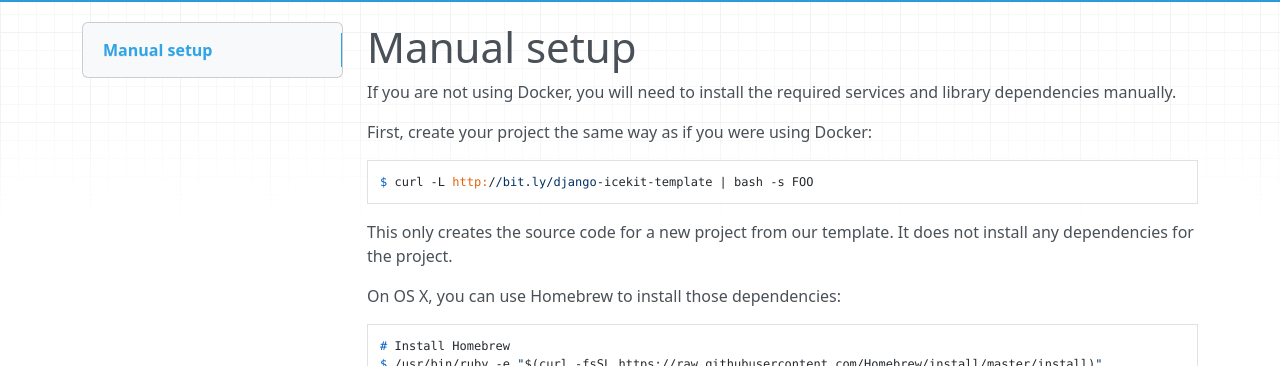
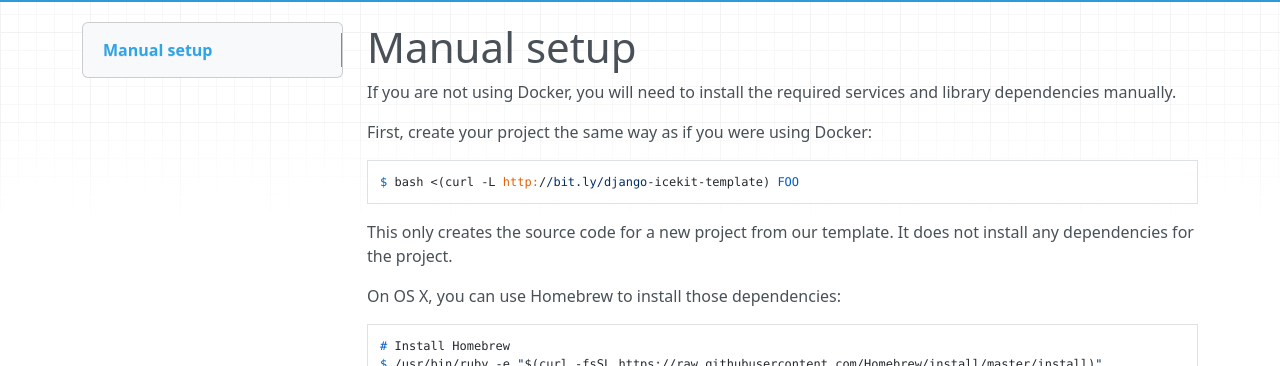
Before and after one commit to ic-labs/django-icekit, an MkDocs documentation site: the page built from docs/manual-setup.md, in a window 1280 px wide and 1109 px high. Shown: the part 94-460 px from the top of the window. Built offline with MkDocs 1.6.1, drawn with Linux system fonts in a browser that asks for light colours; nearby versions of some CDN libraries.

```diff
--- a/docs/manual-setup.md
+++ b/docs/manual-setup.md
@@ -5,7 +5,7 @@ library dependencies manually.
 
 First, create your project the same way as if you were using Docker:
 
-    $ curl -L http://bit.ly/django-icekit-template | bash -s FOO
+    $ bash <(curl -L http://bit.ly/django-icekit-template) FOO
 
 This only creates the source code for a new project from our template. It does
 not install any dependencies for the project.
```
